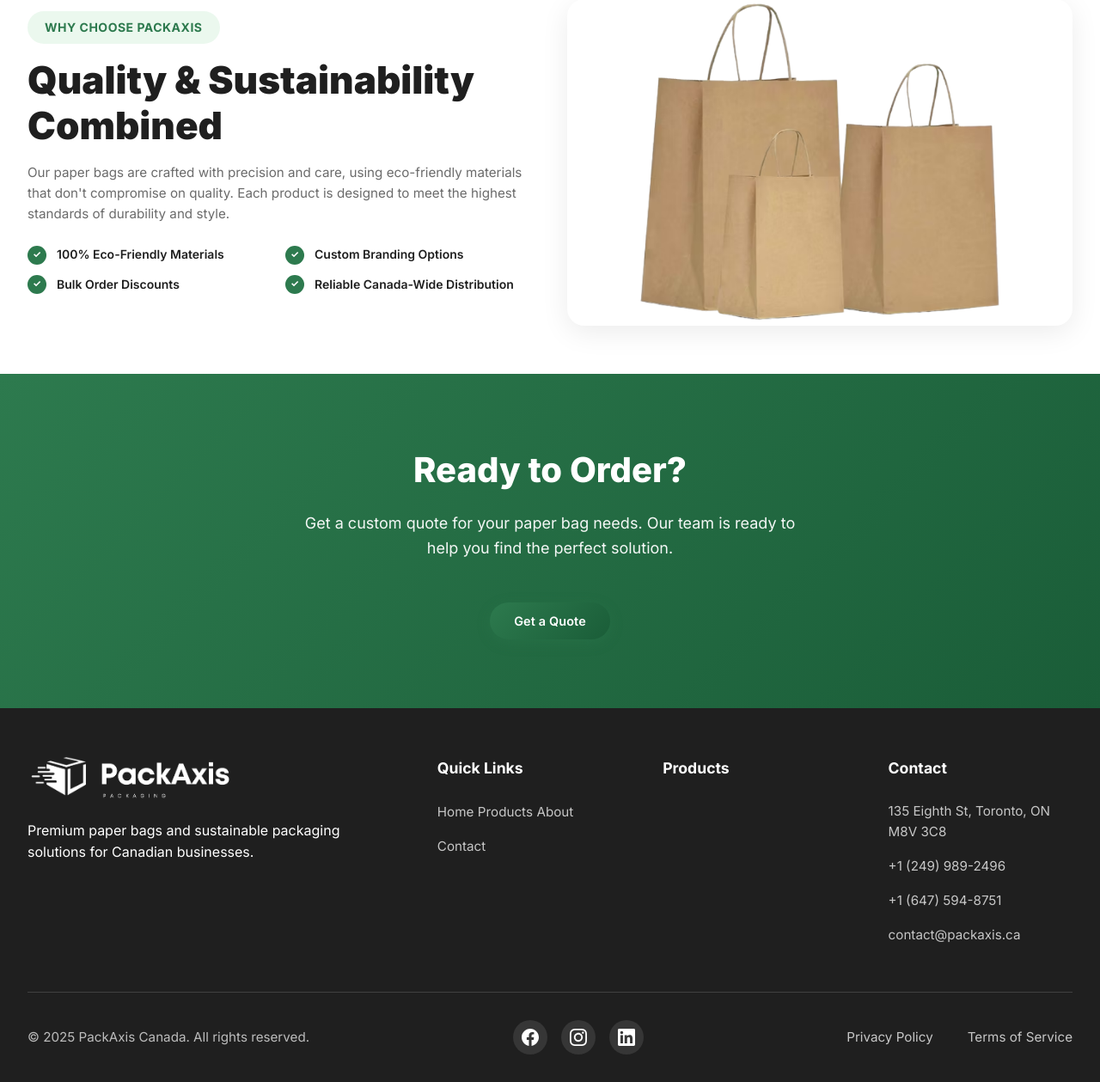
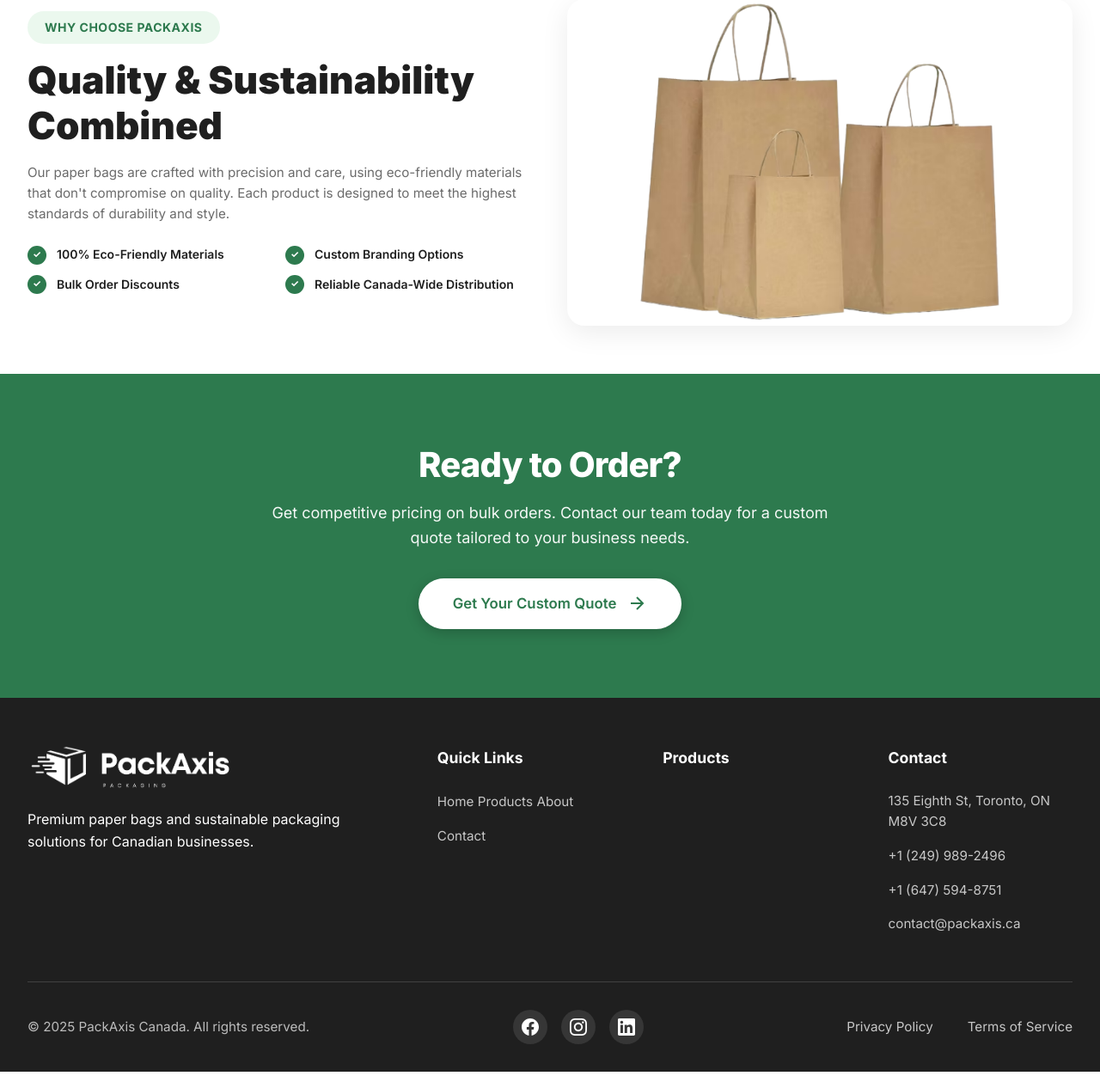
Before and after one commit to printnkraft/packaxis-app, a Django app: page /products/ in a window 1280 px wide. Shown: the part 673-1932 px from the top of the page at 86% size. Run offline with Django 5.2, Linux system fonts and the light colour scheme; data that the repository does not hold is empty; some libraries are stand-ins or nearby versions.

Commit message:
Update products page CTA to match product detail page style

```diff
--- a/core/templates/core/products.html
+++ b/core/templates/core/products.html
@@ -91,12 +91,16 @@
 
     <!-- CTA Section -->
     <section class="cta-section">
-        <div class="container">
-            <div class="cta-content">
-                <h2>Ready to Order?</h2>
-                <p>Get a custom quote for your paper bag needs. Our team is ready to help you find the perfect solution.</p>
-                <a href="{% url 'core:quote_request' %}" class="btn btn-primary">Get a Quote</a>
-            </div>
+        <div class="cta-content">
+            <h2>Ready to Order?</h2>
+            <p>Get competitive pricing on bulk orders. Contact our team today for a custom quote tailored to your business needs.</p>
+            <a href="{% url 'core:quote_request' %}" class="btn-cta">
+                Get Your Custom Quote
+                <svg width="24" height="24" viewBox="0 0 24 24" fill="none" stroke="currentColor" stroke-width="2">
+                    <line x1="5" y1="12" x2="19" y2="12"></line>
+                    <polyline points="12 5 19 12 12 19"></polyline>
+                </svg>
+            </a>
         </div>
     </section>
 {% endblock %}
--- a/static/css/styles.css
+++ b/static/css/styles.css
@@ -1217,26 +1217,48 @@ body {
 /* CTA Section */
 .cta-section {
     padding: 5rem 0;
-    background: linear-gradient(135deg, var(--primary-color) 0%, #1a5d38 100%);
+    background: var(--primary-color);
     text-align: center;
     color: white;
+}
+
+.cta-content {
+    max-width: 700px;
+    margin: 0 auto;
 }
 
 .cta-content h2 {
     font-size: 2.5rem;
     margin-bottom: 1rem;
     font-weight: 800;
+    color: white;
+    line-height: 1.3;
+    letter-spacing: -0.02em;
 }
 
 .cta-content p {
     font-size: 1.125rem;
     margin-bottom: 2rem;
     opacity: 0.95;
-    max-width: 600px;
-    margin-left: auto;
-    margin-right: auto;
+    line-height: 1.6;
 }
 
-.cta-content .btn {
-    margin-top: 1rem;
+.cta-content .btn-cta {
+    background: white;
+    color: var(--primary-color);
+    padding: 1rem 2.5rem;
+    border-radius: 50px;
+    font-weight: 600;
+    font-size: 1.05rem;
+    text-decoration: none;
+    display: inline-flex;
+    align-items: center;
+    gap: 0.75rem;
+    transition: all 0.3s ease;
+    box-shadow: 0 4px 15px rgba(0, 0, 0, 0.2);
 }
+
+.cta-content .btn-cta:hover {
+    transform: translateY(-2px);
+    box-shadow: 0 8px 25px rgba(0, 0, 0, 0.3);
+}
```
